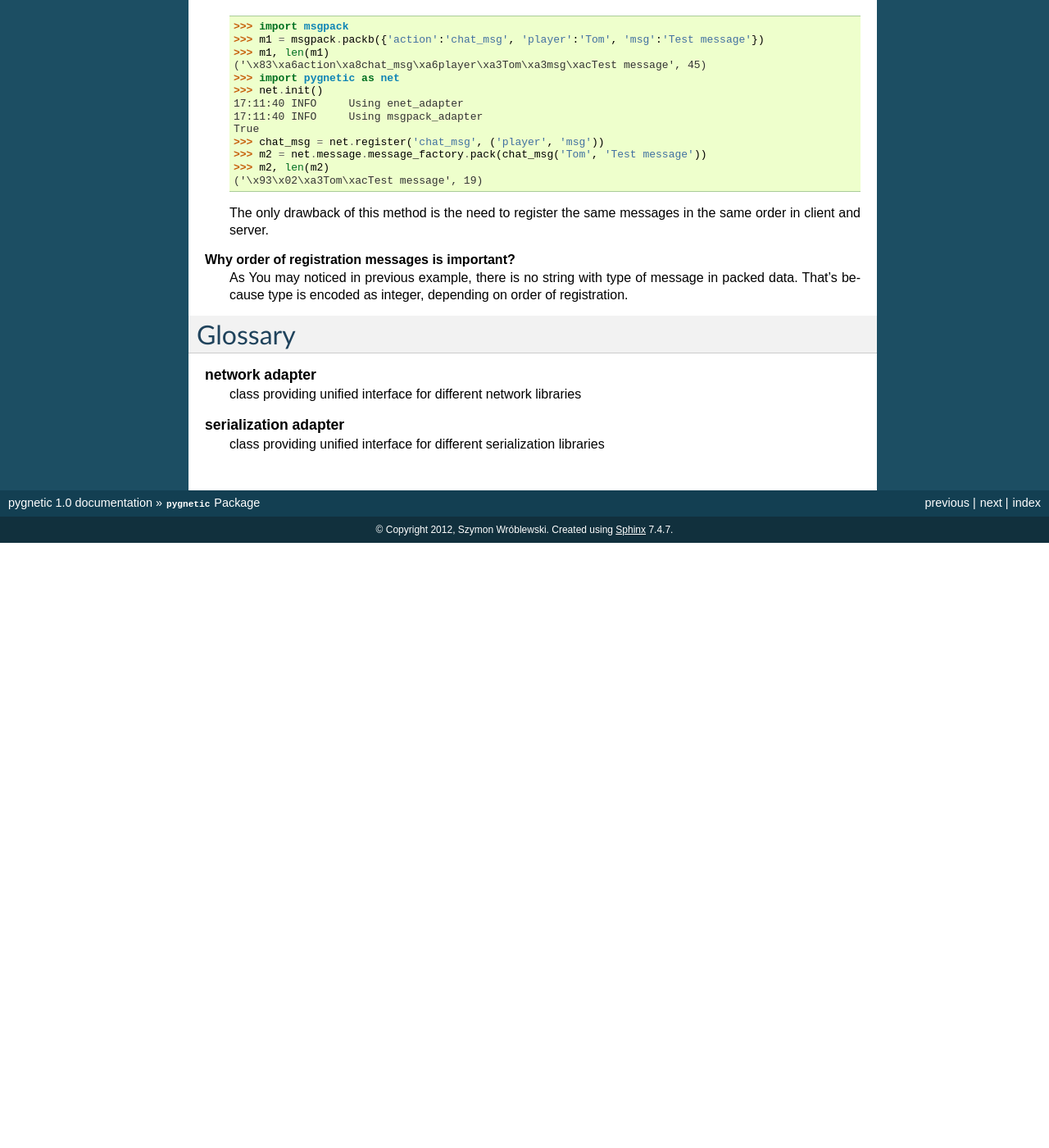
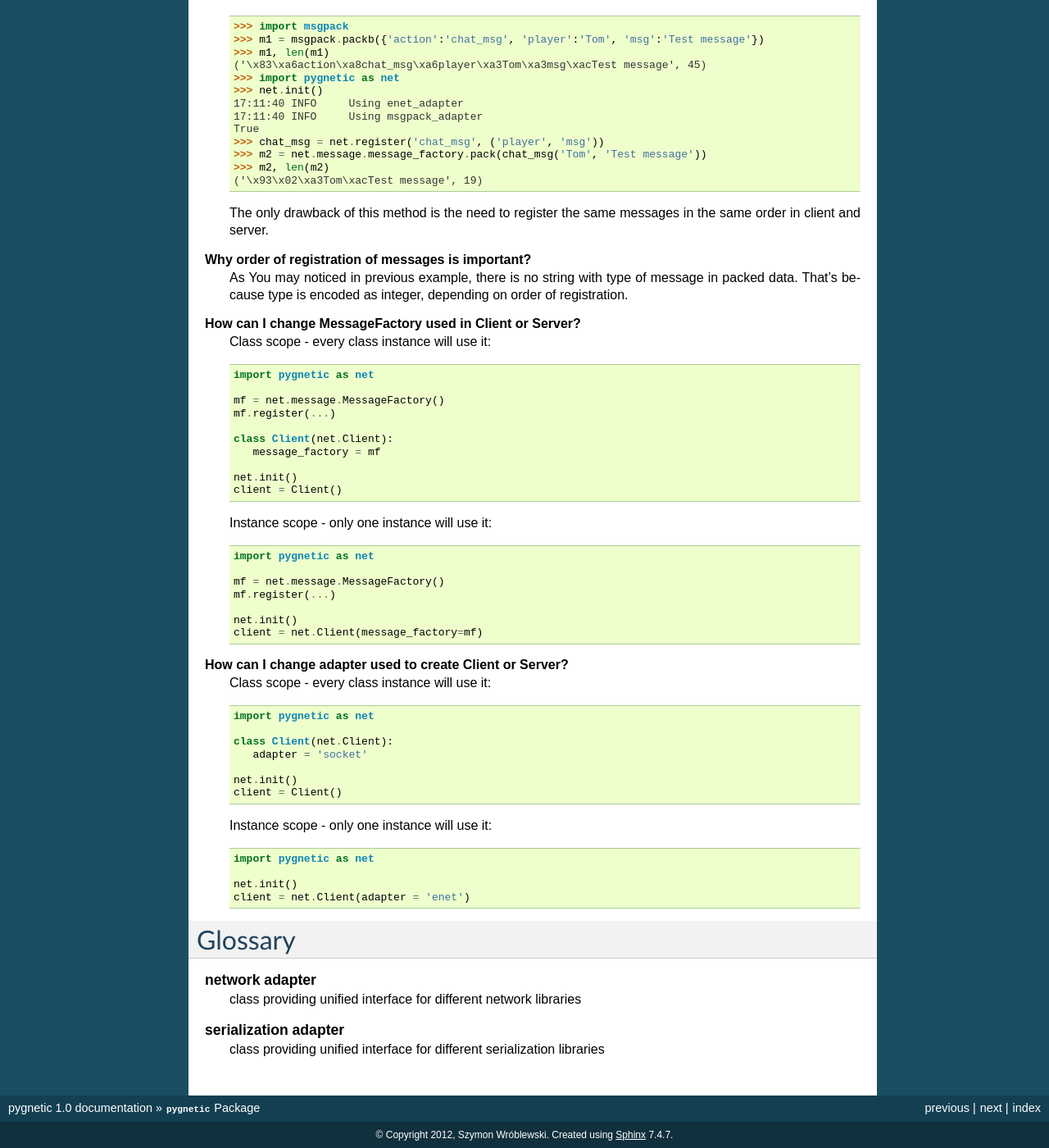
Before and after one commit to unkn-one/pygnetic, a Sphinx documentation site: the page built from doc/api/index.rst, in a window 1280 px wide and 1400 px high, scrolled down 1342 px. Shown: the whole window at 82% size. Built offline with Sphinx 7.4.7, drawn with Linux system fonts in a browser that asks for light colours; before the commit the page ends 2004 px from its top, so only the background shows below that.

Commit message:
updated Client, Server, Connection and adapters

```diff
--- a/doc/api/index.rst
+++ b/doc/api/index.rst
@@ -3,17 +3,15 @@
 
 .. automodule:: pygnetic
 
-   .. autofunction:: init([events[, event_val[, logging_lvl[, n_module[, s_module]]]]])
+   .. autofunction:: init([events, event_val, logging_lvl, n_adapter, s_adapter])
 
-   .. autofunction:: register(name[, field_names[, **kwargs]])
-
-      .. note:: It uses :data:`.message.message_factory`
+   .. autofunction:: register([name, field_names, **kwargs])
 
    .. autoclass:: Client
 
    .. autoclass:: Server
 
-   .. class :: Handler
+   .. class:: Handler
 
       :class:`handler.Handler` binding.
 
@@ -23,7 +21,7 @@
 
 .. automodule:: pygnetic.client
 
-   .. autoclass:: Client([conn_limit, [*args, **kwargs]])
+   .. autoclass:: Client([conn_limit, message_factory, *args, **kwargs])
 
       Example::
 
@@ -32,12 +30,12 @@
          while True:
             client.update()
 
-      .. data:: message_factory
+      .. attribute:: message_factory
 
-         Default :class:`~.message.MessageFactory` object used for new
+         :class:`~.message.MessageFactory` instance used for new
          connections. (default: :data:`.message.message_factory`)
 
-      .. automethod:: connect(host, port[, message_factory[, **kwargs]])
+      .. automethod:: connect(host, port[, message_factory, **kwargs])
 
       .. automethod:: update(self[, timeout])
 
@@ -48,6 +46,16 @@
 .. automodule:: pygnetic.connection
 
    .. autoclass:: Connection(parent, conn_obj, message_factory)
+
+      .. note::
+         It's created by :class:`~.client.Client` or :class:`~.server.Server`
+         and shouldn't be created manually.
+
+      Sending is possible in two ways:
+
+      * using :meth:`net_message_name` methods, where ``message_name``
+        is name of message registered in :class:`~.message.MessageFactory`
+      * using :meth:`send` method with message as argument
 
       Example::
 
@@ -90,7 +98,7 @@
 
       .. automethod:: disconnect([*args])
 
-      .. method:: net_message_name([\*args, \*\*kwargs])
+      .. method:: net_message_name([*args, **kwargs])
 
          Send ``message_name`` messagge to remote host.
 
@@ -182,13 +190,13 @@
 
       .. attribute:: connection
 
-         :func:`Proxy <weakref.proxy>` to :class:`~.connection.Connection`
-         derived class instance
+         :func:`Proxy <weakref.proxy>` to instance of
+         :class:`~.connection.Connection` derived class
 
       .. attribute:: server
 
-         :func:`Proxy <weakref.proxy>` to :class:`~.server.Server`
-         derived class instance
+         :func:`Proxy <weakref.proxy>` to instance of
+         :class:`~.server.Server` derived class
 
       .. method:: net_message_name(message[, **kwargs])
 
@@ -242,7 +250,7 @@
 
       .. automethod:: pack
 
-      .. automethod:: register(name[, field_names[, **kwargs]])
+      .. automethod:: register(name[, field_names, **kwargs])
 
       .. automethod:: reset_context
 
@@ -258,11 +266,22 @@
 
 .. automodule:: pygnetic.server
 
-   .. autoclass:: Server([host[, port[, conn_limit[, *args, **kwargs]]]])
+   .. autoclass:: Server([host, port, conn_limit, handler, message_factory, *args, **kwargs])
 
       .. attribute:: address
 
          Server address.
+
+      .. attribute:: handler
+
+         Class derived from :class:`~.handler.Handler`
+         used to handle incoming messages.
+         New instance is created for every new connection.
+
+      .. attribute:: message_factory
+
+         :class:`.MessageFactory` instance used for new
+         connections. (default: :data:`.message.message_factory`)
 
       .. automethod:: connections([exclude])
 
@@ -298,10 +317,52 @@
    The only drawback of this method is the need to register the same messages
    in the same order in client and server.
 
-**Why order of registration messages is important?**
+**Why order of registration of messages is important?**
    As You may noticed in previous example, there is no string with type of
    message in packed data. That's because type is encoded as integer,
    depending on order of registration.
+
+**How can I change MessageFactory used in Client or Server?**
+   Class scope - every class instance will use it::
+
+      import pygnetic as net
+
+      mf = net.message.MessageFactory()
+      mf.register(...)
+
+      class Client(net.Client):
+         message_factory = mf
+
+      net.init()
+      client = Client()
+
+   Instance scope - only one instance will use it::
+
+      import pygnetic as net
+
+      mf = net.message.MessageFactory()
+      mf.register(...)
+
+      net.init()
+      client = net.Client(message_factory=mf)
+
+**How can I change adapter used to create Client or Server?**
+   Class scope - every class instance will use it::
+
+      import pygnetic as net
+
+      class Client(net.Client):
+         adapter = 'socket'
+
+      net.init()
+      client = Client()
+
+   Instance scope - only one instance will use it::
+
+      import pygnetic as net
+
+      net.init()
+      client = net.Client(adapter = 'enet')
 
 
 Glossary
--- a/test_server.py
+++ b/test_server.py
@@ -13,9 +13,10 @@
 
 
 def main():
-    net.init(logging_lvl=logging.DEBUG)
+    net.init(logging_lvl=logging.DEBUG, n_adapter='enet')
     net.register('echo', ('msg', 'msg_id'))
-    server = net.Server(port=1337)
+    #server = net.Server(port=1337, handler=EchoHandler)
+    server = net.Server(port=1337, n_adapter='socket')
     server.handler = EchoHandler
     logging.info('Listening')
     try:
```
Also changed, not shown: pygnetic/__init__.py (+18 -13 lines), test_client_2.py (+5 -5 lines), 6 other files.
